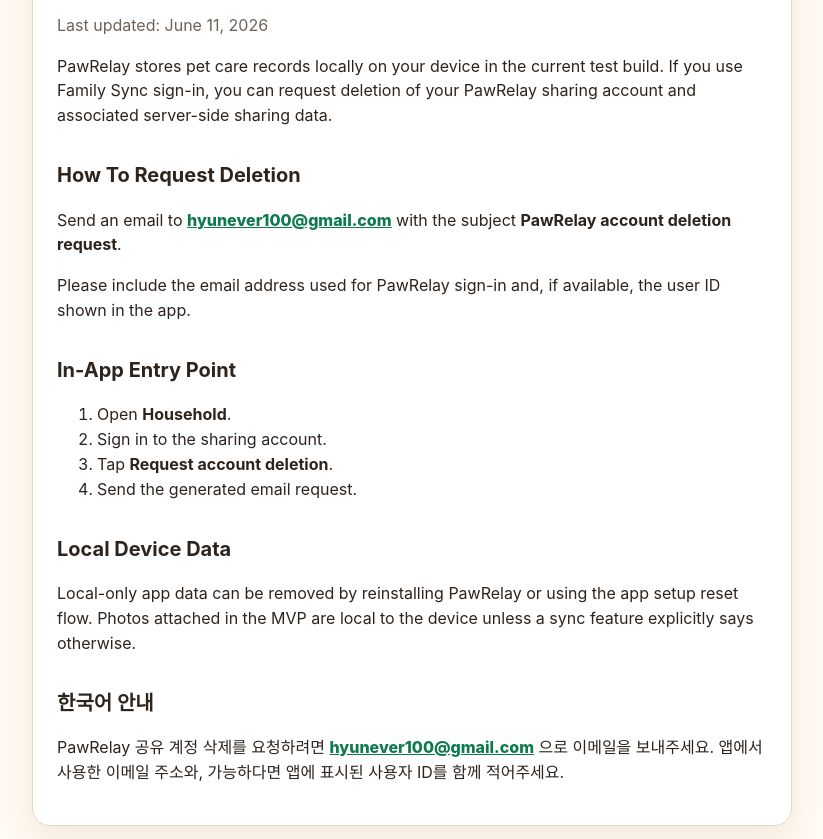
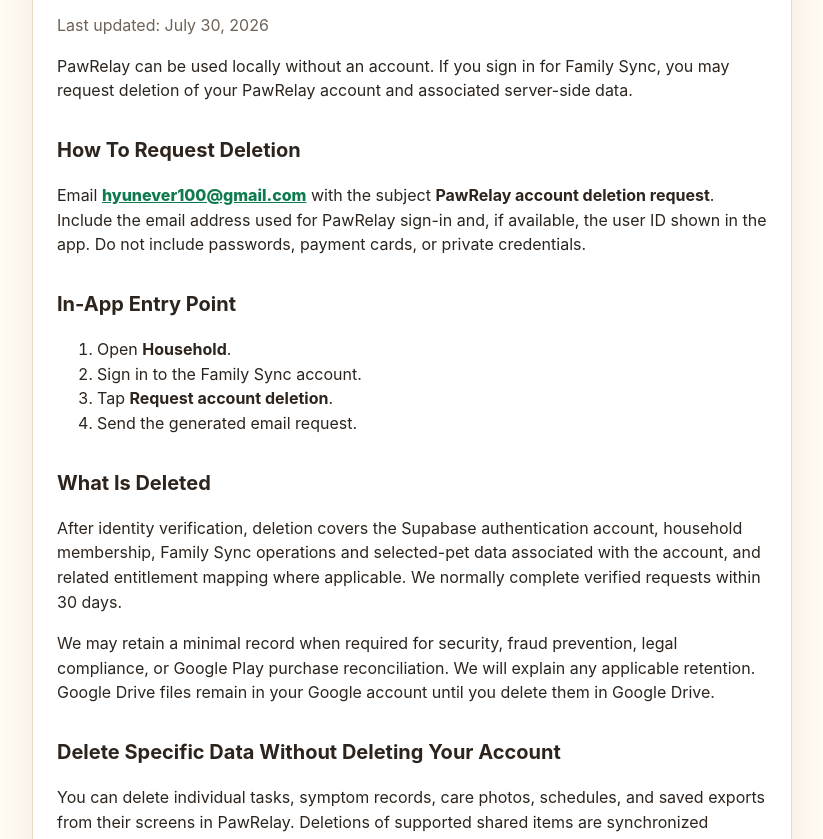
Before and after one commit to seunghyeon1004/seunghyeon1004.github.io, a plain HTML site: page pawrelay/account-deletion.html in a window 1280 px wide. Shown: the part 113-952 px from the top of the page, without its empty margins (228-1051 px from the left). Drawn offline with Linux system fonts and the light colour scheme.

Commit message:
Publish PawRelay policy updates
Align public privacy and deletion pages with the production app and Play declarations.

```diff
--- a/pawrelay/account-deletion.html
+++ b/pawrelay/account-deletion.html
@@ -58,41 +58,32 @@
     <main>
       <div class="card">
         <h1>PawRelay Account Deletion</h1>
-        <p class="muted">Last updated: June 11, 2026</p>
-        <p>
-          PawRelay stores pet care records locally on your device in the current test build. If you use
-          Family Sync sign-in, you can request deletion of your PawRelay sharing account and associated
-          server-side sharing data.
-        </p>
+        <p class="muted">Last updated: July 30, 2026</p>
+        <p>PawRelay can be used locally without an account. If you sign in for Family Sync, you may request deletion of your PawRelay account and associated server-side data.</p>
 
         <h2>How To Request Deletion</h2>
-        <p>
-          Send an email to
-          <a href="mailto:hyunever100@gmail.com?subject=PawRelay%20account%20deletion%20request">hyunever100@gmail.com</a>
-          with the subject <strong>PawRelay account deletion request</strong>.
-        </p>
-        <p>Please include the email address used for PawRelay sign-in and, if available, the user ID shown in the app.</p>
+        <p>Email <a href="mailto:hyunever100@gmail.com?subject=PawRelay%20account%20deletion%20request">hyunever100@gmail.com</a> with the subject <strong>PawRelay account deletion request</strong>. Include the email address used for PawRelay sign-in and, if available, the user ID shown in the app. Do not include passwords, payment cards, or private credentials.</p>
 
         <h2>In-App Entry Point</h2>
         <ol>
           <li>Open <strong>Household</strong>.</li>
-          <li>Sign in to the sharing account.</li>
+          <li>Sign in to the Family Sync account.</li>
           <li>Tap <strong>Request account deletion</strong>.</li>
           <li>Send the generated email request.</li>
         </ol>
 
+        <h2>What Is Deleted</h2>
+        <p>After identity verification, deletion covers the Supabase authentication account, household membership, Family Sync operations and selected-pet data associated with the account, and related entitlement mapping where applicable. We normally complete verified requests within 30 days.</p>
+        <p>We may retain a minimal record when required for security, fraud prevention, legal compliance, or Google Play purchase reconciliation. We will explain any applicable retention. Google Drive files remain in your Google account until you delete them in Google Drive.</p>
+
+        <h2>Delete Specific Data Without Deleting Your Account</h2>
+        <p>You can delete individual tasks, symptom records, care photos, schedules, and saved exports from their screens in PawRelay. Deletions of supported shared items are synchronized through Family Sync. To request deletion of other specific server-side data while keeping your account, email <a href="mailto:hyunever100@gmail.com?subject=PawRelay%20data%20deletion%20request">hyunever100@gmail.com</a> with the subject <strong>PawRelay data deletion request</strong> and identify the data to remove.</p>
+
         <h2>Local Device Data</h2>
-        <p>
-          Local-only app data can be removed by reinstalling PawRelay or using the app setup reset flow. Photos
-          attached in the MVP are local to the device unless a sync feature explicitly says otherwise.
-        </p>
+        <p>Delete local-only data by removing records in PawRelay, using the setup reset flow, clearing app storage, or uninstalling the app.</p>
 
         <h2>한국어 안내</h2>
-        <p>
-          PawRelay 공유 계정 삭제를 요청하려면
-          <a href="mailto:hyunever100@gmail.com?subject=PawRelay%20account%20deletion%20request">hyunever100@gmail.com</a>
-          으로 이메일을 보내주세요. 앱에서 사용한 이메일 주소와, 가능하다면 앱에 표시된 사용자 ID를 함께 적어주세요.
-        </p>
+        <p>PawRelay Family Sync 계정 및 관련 서버 데이터 삭제를 요청하려면 위 이메일 주소로 가입 이메일과 앱에 표시된 사용자 ID를 보내주세요. 본인 확인 후 통상 30일 이내에 처리합니다. 계정은 유지하고 특정 서버 데이터만 삭제하려면 제목을 <strong>PawRelay data deletion request</strong>로 적고 삭제할 항목을 알려주세요. 기기 로컬 데이터와 Google Drive 파일은 사용자가 직접 삭제해야 합니다.</p>
       </div>
     </main>
   </body>
```
Also changed, not shown: pawrelay/privacy-policy.html (+8 -6 lines).
